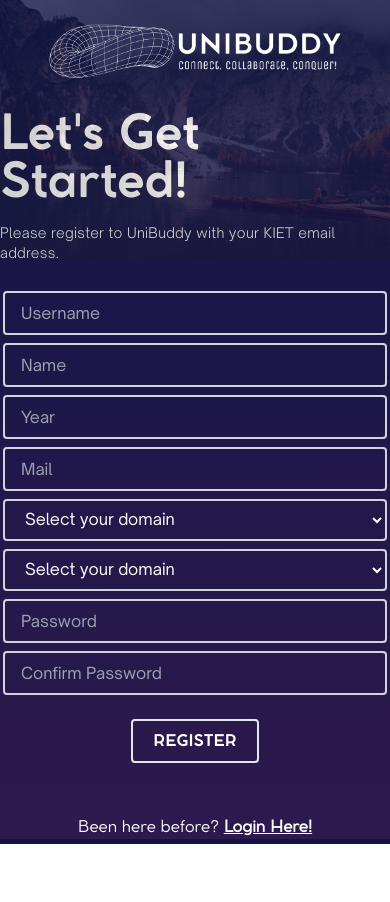
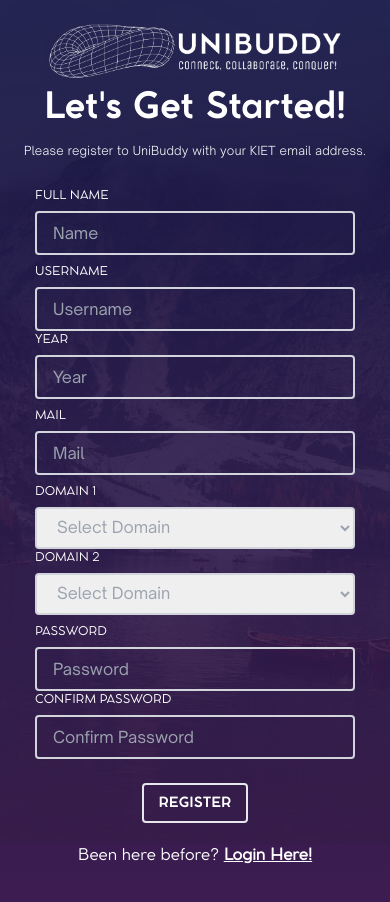
Before and after one commit to harshcsrivastava/unibuddy, a plain HTML site: page pages/register.html in a window 390 px wide. Before the commit the page ends 844 px from the top, so only its background shows below. Drawn offline with nearby package versions, Linux system fonts and the light colour scheme.

Commit message:
Register Page

```diff
--- a/pages/register.html
+++ b/pages/register.html
@@ -4,78 +4,6 @@
     <meta charset="UTF-8" />
     <meta name="viewport" content="width=device-width, initial-scale=1.0" />
     <link rel="stylesheet" href="./styles/register.css" />
-    <style>
-      /* General message container */
-      .messages {
-        margin-bottom: 20px; /* Space between the messages and the rest of the content */
-        padding: 10px;
-        border-radius: 5px;
-        font-size: 16px; /* Adjust font size */
-      }
-
-      /* Success message */
-      .message.success {
-        background-color: #4caf50; /* Green background */
-        color: white; /* White text */
-        padding: 15px; /* Padding around the text */
-        border: 1px solid #45a049; /* Darker green border */
-        box-shadow: 0 4px 6px rgba(0, 0, 0, 0.1); /* Subtle shadow */
-        margin-bottom: 10px; /* Spacing between messages */
-      }
-
-      /* Error message */
-      .message.error {
-        background-color: #f44336; /* Red background */
-        color: white; /* White text */
-        padding: 15px; /* Padding around the text */
-        border: 1px solid #e53935; /* Darker red border */
-        box-shadow: 0 4px 6px rgba(0, 0, 0, 0.1); /* Subtle shadow */
-        margin-bottom: 10px; /* Spacing between messages */
-      }
-
-      /* Info message */
-      .message.info {
-        background-color: #2196f3; /* Blue background */
-        color: white; /* White text */
-        padding: 15px; /* Padding around the text */
-        border: 1px solid #1976d2; /* Darker blue border */
-        box-shadow: 0 4px 6px rgba(0, 0, 0, 0.1); /* Subtle shadow */
-        margin-bottom: 10px; /* Spacing between messages */
-      }
-
-      /* Warning message */
-      .message.warning {
-        background-color: #ff9800; /* Orange background */
-        color: white; /* White text */
-        padding: 15px; /* Padding around the text */
-        border: 1px solid #fb8c00; /* Darker orange border */
-        box-shadow: 0 4px 6px rgba(0, 0, 0, 0.1); /* Subtle shadow */
-        margin-bottom: 10px; /* Spacing between messages */
-      }
-
-      /* Styling for the message text */
-      .message {
-        font-weight: bold;
-        text-align: center; /* Center align the message text */
-        border-radius: 5px; /* Round the corners */
-        font-family: Arial, sans-serif; /* Font style */
-      }
-
-      /* Optional: Add a close button (for dismissing messages) */
-      .message .close {
-        font-size: 18px;
-        font-weight: bold;
-        color: white;
-        cursor: pointer;
-        position: absolute;
-        top: 10px;
-        right: 15px;
-      }
-
-      .message .close:hover {
-        color: #ccc; /* Lighter color on hover */
-      }
-    </style>
     <script src="https://cdn.tailwindcss.com"></script>
     <link
       rel="icon"
@@ -91,28 +19,15 @@
       alt=""
       class="-z-2 background opacity-20 w-screen object-cover"
     />
-    <!-- Photo by <a href="https://unsplash.com/@androwv?utm_content=creditCopyText&utm_medium=referral&utm_source=unsplash">Andrei R. Popescu</a> on <a href="https://unsplash.com/photos/a-lake-surrounded-by-mountains-covered-in-snow-evDCeV-adM4?utm_content=creditCopyText&utm_medium=referral&utm_source=unsplash">Unsplash</a>
-       -->
-
-    <!-- <div class="flex items-center p-4 mb-4 text-sm text-blue-800 border border-blue-300 rounded-lg bg-blue-50 dark:bg-gray-900 dark:text-blue-400 w-2/3 mt-4">
-        <svg class="flex-shrink-0 inline w-4 h-4 me-3" aria-hidden="true" xmlns="http://www.w3.org/2000/svg" fill="currentColor" viewBox="0 0 20 20">
-          <path d="M10 .5a9.5 9.5 0 1 0 9.5 9.5A9.51 9.51 0 0 0 10 .5ZM9.5 4a1.5 1.5 0 1 1 0 3 1.5 1.5 0 0 1 0-3ZM12 15H8a1 1 0 0 1 0-2h1v-3H8a1 1 0 0 1 0-2h2a1 1 0 0 1 1 1v4h1a1 1 0 0 1 0 2Z"/>
-        </svg>
-        <span class="sr-only">Info</span>
-        <div>
-            {% if messages %}
-            <div class="messages">
+    <!-- <div class="messages">
         {% for message in messages %}
         <div class="message {% if message.tags %}{{ message.tags }}{% endif %}">
         {{ message }}
         </div>
         {% endfor %}
-            </div>
-            {% endif %}
-        </div>
     </div> -->
-    <nav class="sticky z-50 w-full py-6">
-      <a href="../index.html" class="flex justify-center items-center"
+    <nav class="sticky z-50 w-full pt-6">
+      <a href="/" class="flex justify-center items-center"
         ><img
           src="../images/whitelogo - horizontal.png"
           alt=""
@@ -121,65 +36,79 @@
           class="w-3/4 md:w-2/4 lg:w-1/3"
       /></a>
     </nav>
-    <section class="flex flex-col items-center gap-5">
-      <!-- {% if messages %}
-    <div class="messages">
-      {% for message in messages %}
-      <div class="message {% if message.tags %}{{ message.tags }}{% endif %}">
-        {{ message }}
-      </div>
-      {% endfor %}
-    </div>
-    {% endif %} -->
-    <div class="flex flex-col items-center ">
-        <h1 class="wel font-bold text-5xl xl:text-6xl my-2">Let's Get Started!</h1>
-        <p class="wel-subtext my-2 tracking-wide text-sm xl:tracking-wider">
+    <section class="flex flex-col items-center gap-5 pb-16">
+      <div class="flex flex-col items-center">
+        <h1 class="wel font-bold text-4xl xl:text-6xl my-2">
+          Let's Get Started!
+        </h1>
+        <p
+          class="wel-subtext my-2 tracking-wide text-xs lg:text-base xl:tracking-wider"
+        >
           Please register to UniBuddy with your KIET email address.
         </p>
       </div>
-      <form method="post" action="" class="flex flex-col items-center gap-2">
+      <form method="post" action="" class="flex flex-col items-center gap-2 lg:w-2/5">
         <!-- {% csrf_token %} -->
-
-        <div class="form-holder">
-          <span class="lnr lnr-user"></span>
+        <div class="form-holder flex flex-col uppercase lg:w-4/5">
+          <span
+            class="lnr lnr-phone-handset uppercase text-xs mb-2 xl:text-base"
+            >Full name</span
+          >
           <input
             type="text"
-            class="form-control open-sans  py-2 px-4 border-2 border-gray-300 rounded bg-transparent w-96"
+            class="form-control open-sans py-2 px-4 border-2 border-gray-300 rounded bg-transparent w-80 lg:w-full"
+            placeholder="Name"
+            name="name"
+          />
+        </div>
+        <div class="lg:flex lg:w-4/5 lg:gap-2">
+          <div class="form-holder flex flex-col uppercase lg:w-3/4">
+            <span class="lnr lnr-user uppercase text-xs mb-2 xl:text-base">
+              username</span
+            >
+            <input
+              type="text"
+              class="form-control open-sans py-2 px-4 border-2 border-gray-300 rounded bg-transparent w-80 lg:w-full"
               placeholder="Username"
               name="username"
             />
           </div>
-        <div class="form-holder">
-          <span class="lnr lnr-phone-handset"></span>
+          <div class="form-holder flex flex-col uppercase lg:w-1/4">
+            <span
+              class="lnr lnr-phone-handset uppercase text-xs mb-2 xl:text-base"
+            >
+              Year</span
+            >
             <input
               type="text"
-            class="form-control open-sans  py-2 px-4 border-2 border-gray-300 rounded bg-transparent w-96"
-            placeholder="Name"
-            name="name"
-          />
-        </div>
-        <div class="form-holder">
-          <span class="lnr lnr-phone-handset"></span>
-          <input
-            type="text"
-            class="form-control open-sans  py-2 px-4 border-2 border-gray-300 rounded bg-transparent w-96"
+              class="form-control open-sans py-2 px-4 border-2 border-gray-300 rounded bg-transparent w-80 lg:w-full"
               placeholder="Year"
               name="year"
             />
           </div>
-        <div class="form-holder">
-          <span class="lnr lnr-envelope"></span>
+        </div>
+        <div class="form-holder flex flex-col uppercase lg:w-4/5">
+          <span class="lnr lnr-envelope uppercase text-xs mb-2 xl:text-base"
+            >MAil</span
+          >
           <input
             type="text"
-            class="form-control open-sans py-2 px-4 border-2 border-gray-300 rounded bg-transparent w-96"
+            class="form-control open-sans py-2 px-4 border-2 border-gray-300 rounded bg-transparent w-80 lg:w-full"
             placeholder="Mail"
             name="email"
           />
         </div>
-        <div class="form-holder">
-          <span class="lnr lnr-lock"></span>
-          <select name="domain1" id="domain1" class=" open-sans  py-2 px-4 border-2 border-gray-300 rounded bg-transparent w-96">
-            <option value="none">Select your domain</option>
+        <div class="lg:flex lg:w-4/5 lg:gap-2">
+          <div class="form-holder flex flex-col uppercase lg:w-1/2">
+            <span class="lnr lnr-lock uppercase text-xs mb-2 xl:text-base"
+              >DOmain 1</span
+            >
+            <select
+              name="domain1"
+              id="domain1"
+              class="open-sans placeholder-gray-400 text-gray-400 py-2 px-4 border-2 border-gray-300 rounded dark:bg-transparent w-80 lg:w-full custom-select"
+            >
+              <option value="none">Select Domain</option>
               <option value="aiml">AI/ML</option>
               <option value="web">Web-Development</option>
               <option value="cp">CP/DSA</option>
@@ -195,49 +124,66 @@
               <option value="acting">Acting</option>
             </select>
           </div>
-        <div class="form-holder">
-          <span class="lnr lnr-lock"></span>
-          <select name="domain2" id="domain2" class="open-sans  py-2 px-4 border-2 border-gray-300 rounded bg-transparent w-96">
-            <option value="none">Select your domain</option>
-            <option value="aiml">aiml</option>
-            <option value="web">web-d</option>
-            <option value="cp">cp</option>
-            <option value="andriod">andriod</option>
-            <option value="arvr">ar/ver</option>
-            <option value="uiux">ui/ux</option>
-            <option value="graphics">graphics</option>
-            <option value="videoediting">video editing</option>
-            <option value="gaming">gaming</option>
-            <option value="gamedev">game developer</option>
-            <option value="photo">photography</option>
-            <option value="music">music</option>
-            <option value="acting">acting</option>
+
+          <div class="form-holder flex flex-col uppercase lg:w-1/2">
+            <span class="lnr lnr-lock uppercase text-xs mb-2 xl:text-base"
+              >domain 2</span
+            >
+            <select
+              name="domain2"
+              id="domain2"
+              class="open-sans placeholder-gray-400 text-gray-400 py-2 px-4 border-2 border-gray-300 rounded dark:bg-transparent w-80 lg:w-full custom-select"
+            >
+              <option value="none">Select Domain</option>
+              <option value="aiml">AI/ML</option>
+              <option value="web">Web-Development</option>
+              <option value="cp">CP/DSA</option>
+              <option value="andriod">App-Development</option>
+              <option value="arvr">AR/VR</option>
+              <option value="uiux">UI/UX</option>
+              <option value="graphics">Graphic Designing</option>
+              <option value="videoediting">Video Editing</option>
+              <option value="gaming">Gaming</option>
+              <option value="gamedev">Game Development</option>
+              <option value="photo">Photography</option>
+              <option value="music">Music</option>
+              <option value="acting">Acting</option>
             </select>
           </div>
-        <div class="form-holder">
-          <span class="lnr lnr-lock"></span>
+        </div>
+        <div class="lg:flex lg:w-4/5 lg:gap-2">
+          <div class="form-holder flex flex-col uppercase lg:w-1/2">
+            <span class="lnr lnr-lock uppercase text-xs mb-2 xl:text-base"
+              >Password</span
+            >
             <input
               type="password"
-            class="form-control open-sans py-2 px-4 border-2 border-gray-300 rounded bg-transparent w-96"
+              class="form-control open-sans py-2 px-4 border-2 border-gray-300 rounded bg-transparent w-80 lg:w-full"
               placeholder="Password"
               name="password"
             />
           </div>
-        <div class="form-holder">
-          <span class="lnr lnr-lock"></span>
+          <div class="form-holder flex flex-col uppercase lg:w-1/2">
+            <span class="lnr lnr-lock uppercase text-xs mb-2 xl:text-base"
+              >Confirm Password</span
+            >
             <input
               type="password"
-            class="form-control open-sans py-2 px-4 border-2 border-gray-300 rounded bg-transparent w-96"
+              class="form-control open-sans py-2 px-4 border-2 border-gray-300 rounded bg-transparent w-80 lg:w-full"
               placeholder="Confirm Password"
               name="cpassword"
             />
           </div>
-        <button class="btn uppercase border-2 w-1/3 rounded p-2 mt-4">Register</button>
-
+        </div>
+        <button
+          class="btn uppercase text-sm lg:text-base border-2 w-1/3 rounded py-2 mt-4"
+        >
+          Register
+        </button>
       </form>
       <div class="">
         Been here before?
-        <a href="/login" class="underline text-thin">Login Here!</a>
+        <a href="./login.html" class="underline text-thin">Login Here!</a>
       </div>
     </section>
   </body>
--- a/pages/styles/login.css
+++ b/pages/styles/login.css
@@ -64,6 +64,7 @@ body {
     width: 100%;
     height: 100vh;
     opacity: 0.1;
+    z-index: -1;
   }
 }
 
--- a/pages/styles/register.css
+++ b/pages/styles/register.css
@@ -14,7 +14,6 @@
   font-family: "OpenSauce-Light";
   src: url("../../fonts/OpenSauceSans-Light.woff") format("woff");
 }
-
 
 * {
   margin: 0;
@@ -37,11 +36,11 @@
 p {
   font-family: "OpenSauce-Light", sans-serif;
 }
-  .cocomat-bold{
-      font-family: 'Cocomat-Bold', sans-serif;
+.cocomat-bold {
+  font-family: "Cocomat-Bold", sans-serif;
 }
-  .open-sans{
-      font-family: 'OpenSauce-Regular', sans-serif;
+.open-sans {
+  font-family: "OpenSauce-Regular", sans-serif;
 }
 
 body {
@@ -49,23 +48,29 @@
   background: linear-gradient(
     179.4deg,
     rgb(12, 20, 69) -16.9%,
-      rgb(71, 30, 84) 189.9%
+    rgb(71, 30, 84) 119.9%
   );
-    /* background: linear-gradient(74.3deg, rgb(68, 17, 28) 17.4%, rgb(95, 24, 40) 34.7%, rgb(122, 31, 51) 51.8%, rgb(149, 38, 62) 67.4%, rgb(163, 41, 68) 89.6%);
   width: 100%;
-    height: 100%; */
+  /* height: 100vh; */
 
   & .background {
     position: absolute;
     top: 0;
     left: 0;
     width: 100%;
+    height: 100%;
+    opacity: 0.1;
+    z-index: -1;
   }
 }
 
 section {
   width: 100%;
 
+  & .custom-select option {
+    background: transparent;
+    color: #000; /* Adjust text color for dropdown items */
+  }
   & .btn {
     font-family: "Cocomat-Bold", sans-serif;
   }
```
Also changed, not shown: pages/login.html (+2 -2 lines). Lines whose indentation alone changed are shown as unchanged.
